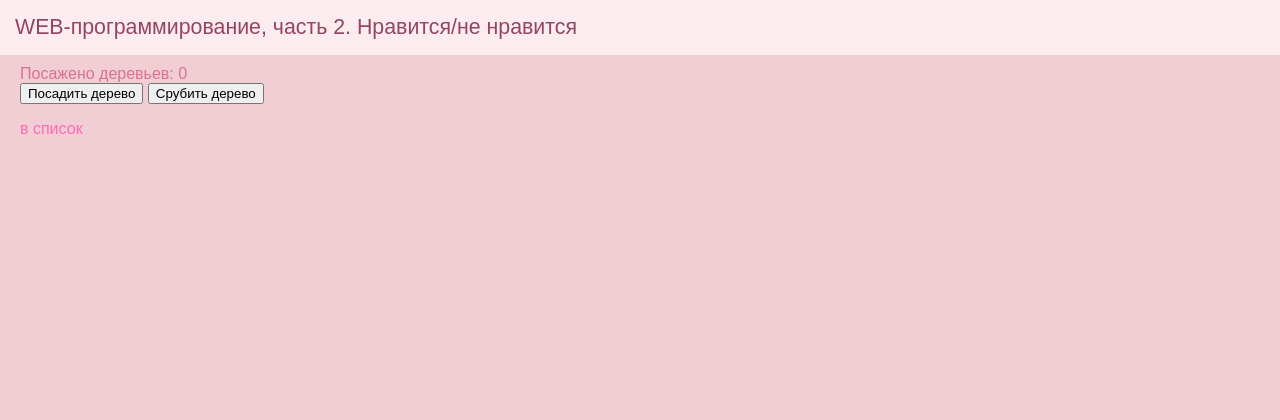
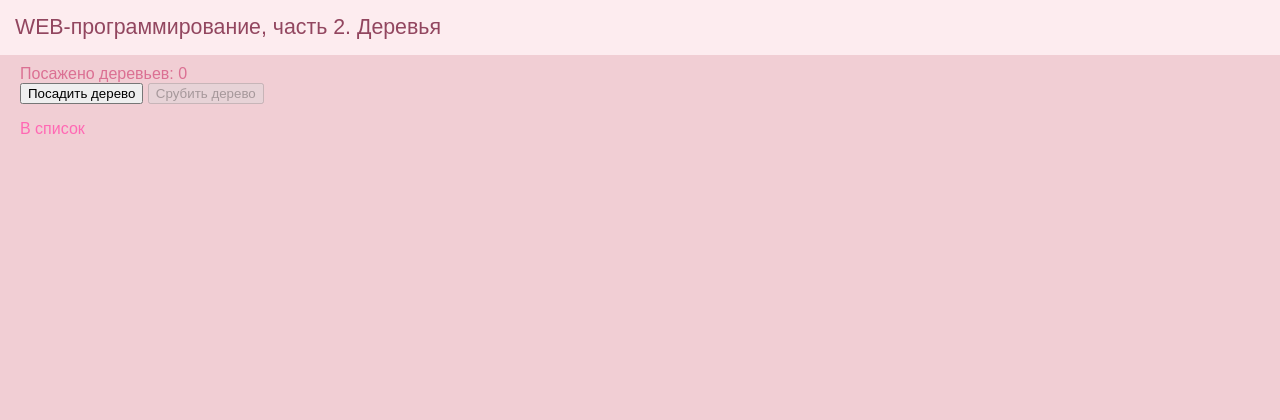
Before and after one commit to barashkova04/backend-labs, a Flask app: page /lab4/tree in a window 1280 px wide. Shown: the top 420 px of the page. Run offline with Flask 3, Linux system fonts and the light colour scheme.

Commit message:
валидация

```diff
--- a/templates/lab4/tree.html
+++ b/templates/lab4/tree.html
@@ -1,14 +1,14 @@
 {% extends "base.html" %}
 
-{% block lab %}Нравится/не нравится{% endblock %}
+{% block lab %}Деревья{% endblock %}
 
 {% block main %}
     <div>
         Посажено деревьев: {{ tree_count }}
     </div>
     <form method="post">
-        <button name="operation" value="plant">Посадить дерево</button>
-        <button name="operation" value="cut">Срубить дерево</button>
-        <p><a href="/lab4/">в список</a></p>
+        <button name="operation" value="plant" {% if tree_count >= 10 %}disabled{% endif %}>Посадить дерево</button>
+        <button name="operation" value="cut" {% if tree_count <= 0 %}disabled{% endif %}>Срубить дерево</button>
+        <p><a href="/lab4/">В список</a></p>
     </form>
 {% endblock %}
```
